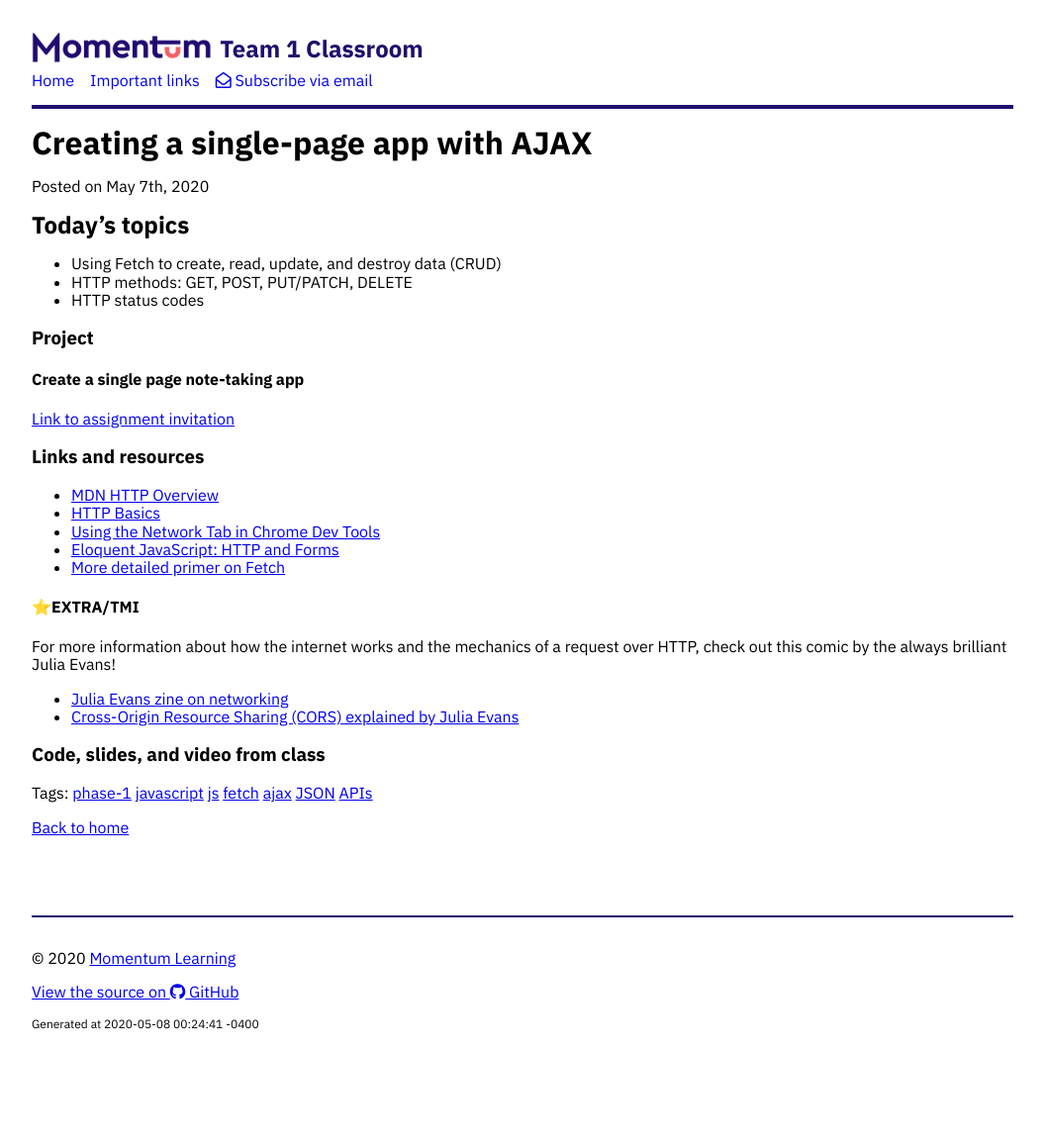
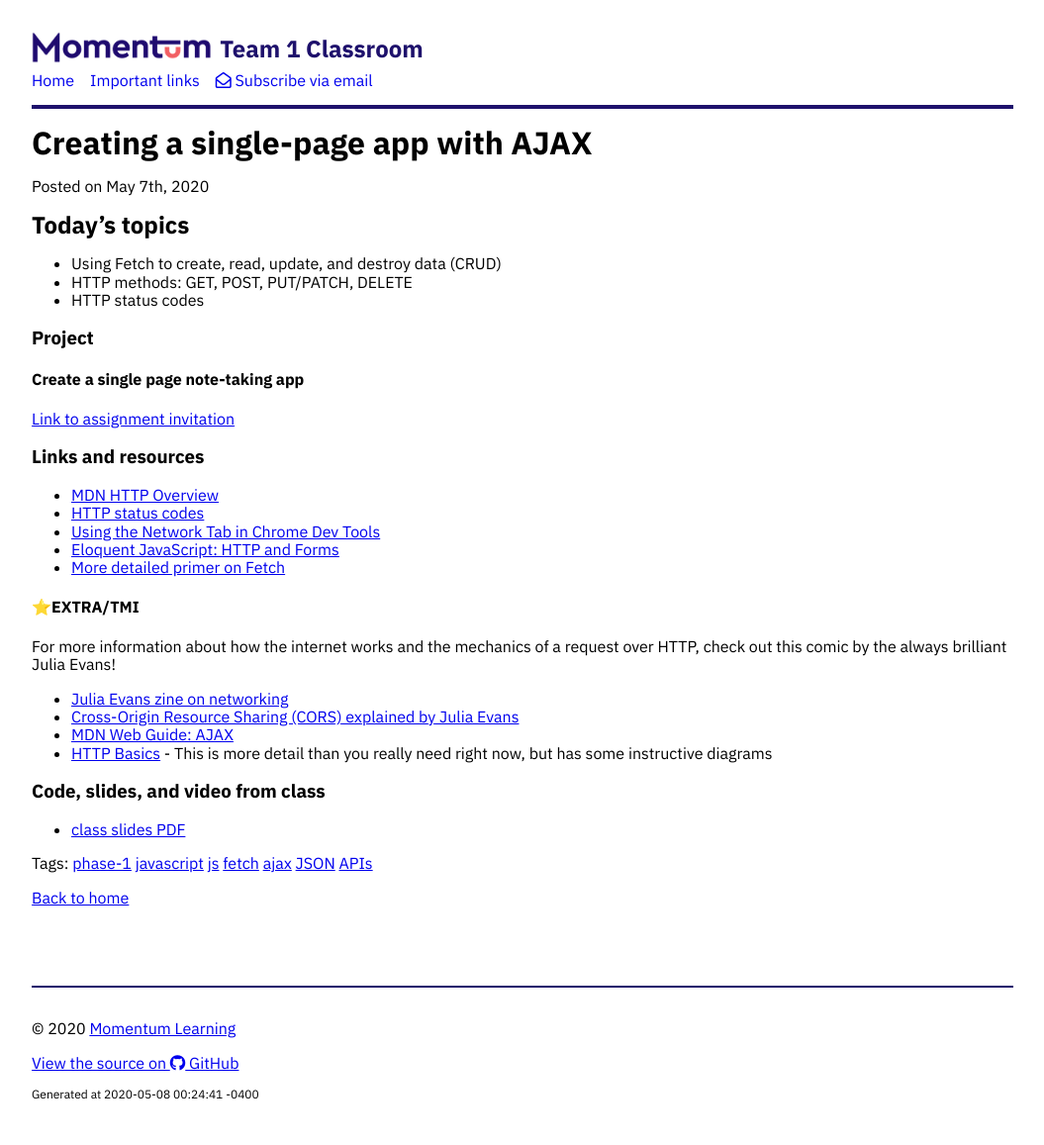
Before and after one commit to Momentum-Morehouse-2/Momentum-Morehouse-2.github.io, a Jekyll site: the page built from _posts/2020-05-07-js-ajax-app.md, in a window 1280 px wide. Shown: the whole page at 99% size, without its empty margins (112-1167 px from the left). Built offline with Jekyll 4.4.1, drawn with Linux system fonts in a browser that asks for light colours; nearby versions of some CDN libraries; before the commit the page ends 1086 px from its top, so only the background shows below that.

Commit message:
Add links and class slides

```diff
--- a/_posts/2020-05-07-js-ajax-app.md
+++ b/_posts/2020-05-07-js-ajax-app.md
@@ -18,7 +18,7 @@ tags: phase-1 javascript js fetch ajax JSON APIs
 ### Links and resources
 
 - [MDN HTTP Overview](https://developer.mozilla.org/en-US/docs/Web/HTTP/Overview)
-- [HTTP Basics](http://www.ntu.edu.sg/home/ehchua/programming/webprogramming/HTTP_Basics.html)
+- [HTTP status codes](https://httpstatuses.com/)
 - [Using the Network Tab in Chrome Dev Tools](https://developers.google.com/web/tools/chrome-devtools/network)
 - [Eloquent JavaScript: HTTP and Forms](https://eloquentjavascript.net/18_http.html)
 - [More detailed primer on Fetch](https://alligator.io/js/fetch-api/)
@@ -28,5 +28,9 @@ tags: phase-1 javascript js fetch ajax JSON APIs
 For more information about how the internet works and the mechanics of a request over HTTP, check out this comic by the always brilliant Julia Evans!
 - [Julia Evans zine on networking](https://jvns.ca/networking-zine.pdf)
 - [Cross-Origin Resource Sharing (CORS) explained by Julia Evans](https://twitter.com/b0rk/status/1162392625057583104)
+- [MDN Web Guide: AJAX](https://developer.mozilla.org/en-US/docs/Web/Guide/AJAX)
+- [HTTP Basics](http://www.ntu.edu.sg/home/ehchua/programming/webprogramming/HTTP_Basics.html) - This is more detail than you really need right now, but has some instructive diagrams
 
 ### Code, slides, and video from class
+
+- [class slides PDF](../slide-decks/js-ajax.pdf)
```
